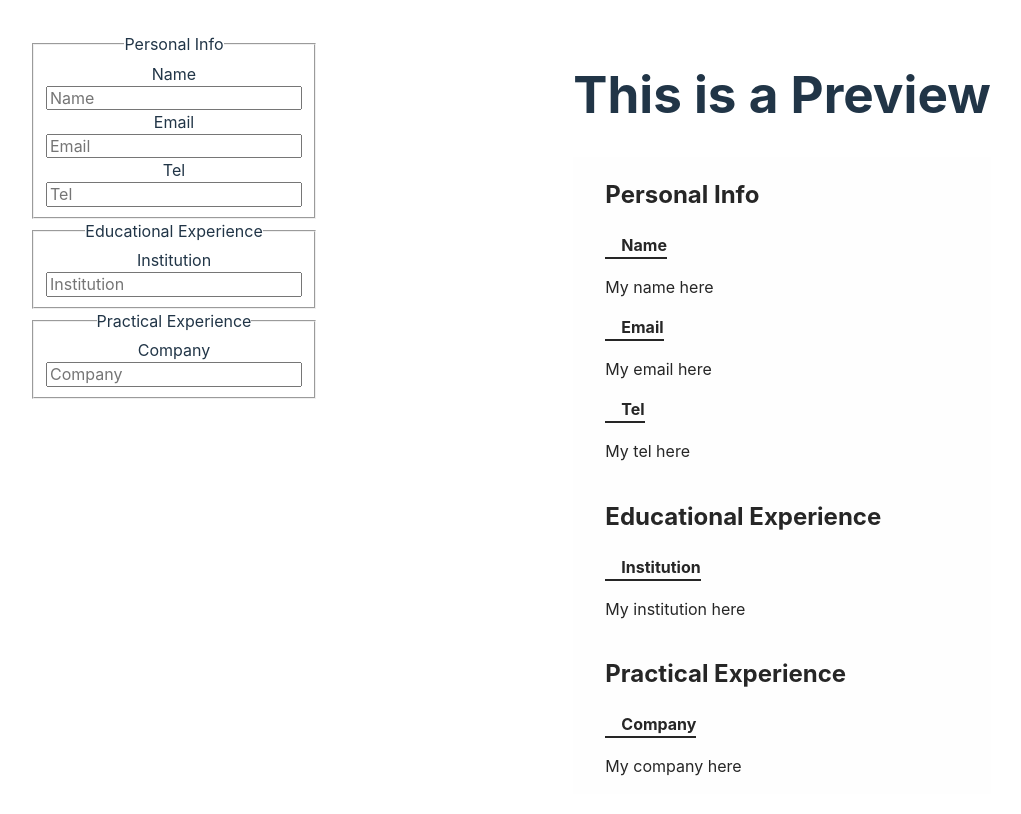
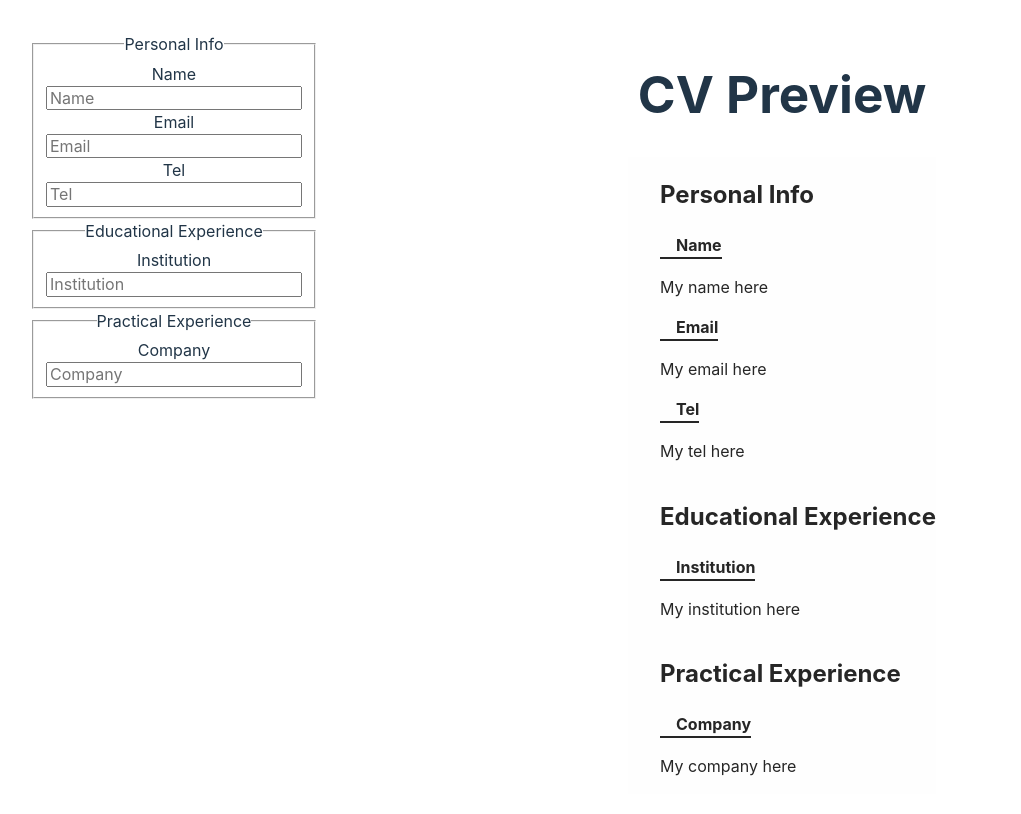
Before and after one commit to VeruAmari/cv-application, a React (Vite) app: page / in a window 1280 px wide. Shown: the top 814 px of the page, without its empty margins (2-1023 px from the left). Built offline with nearby package versions, Linux system fonts and the light colour scheme.

Commit message:
Make preview title more concise

```diff
--- a/src/components/preview.jsx
+++ b/src/components/preview.jsx
@@ -2,7 +2,7 @@
 function Preview({ children }) {
   return (
     <div className="preview-panel">
-      <h1>This is a Preview</h1>
+      <h1>CV Preview</h1>
       <div className="preview">{children}</div>
     </div>
   );
```
